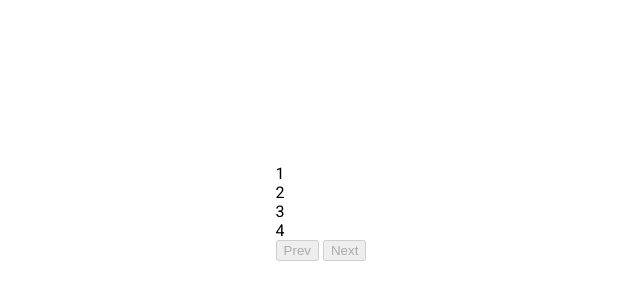
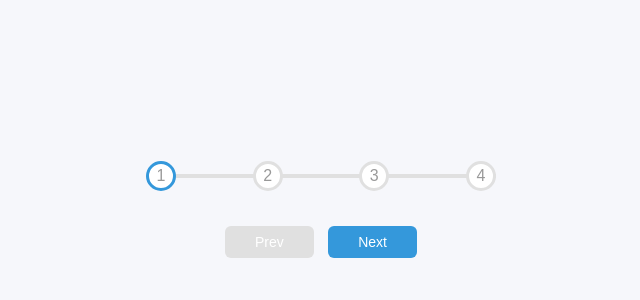
Before and after one commit to Feastmode175/50-projects, a plain HTML site: page progress-steps/index.html in a window 1280 px wide. Shown: the part 188-488 px from the top of the page, without its empty margins (319-959 px from the left). Drawn offline with Linux system fonts and the light colour scheme; a web font is replaced by a local one.

Commit message:
added css styling

```diff
--- a/progress-steps/index.html
+++ b/progress-steps/index.html
@@ -17,7 +17,7 @@
       <div class="circle">4</div>
     </div>
     <button class="btn" id="prev" disabled>Prev</button>
-    <button class="btn" id="next" disabled>Next</button>
+    <button class="btn" id="next">Next</button>
   </div>
 
   <script src="script.js"></script>
--- a/progress-steps/style.css
+++ b/progress-steps/style.css
@@ -1,16 +1,100 @@
-@import url('https://fonts.googleapis.com/css2?family=Roboto:ital,wght@0,400;1,700&display=swap');
+@import url('https://fonts.googleapis.com/css2?family=Muli&display=swap');
+
+:root {
+  --line-border-fill: #3498db;
+  --line-border-empty: #e0e0e0;
+}
 
 * {
   box-sizing: border-box;
 }
 
 body {
-  font-family: 'Roboto', sans-serif;
+  background-color: #f6f7fb;
+  font-family: 'Muli', sans-serif;
   display: flex;
-  flex-direction: column;
   align-items: center;
   justify-content: center;
   height: 100vh;
   overflow: hidden;
   margin: 0;
 }
+
+.container {
+  text-align: center;
+}
+
+.progress-container {
+  display: flex;
+  justify-content: space-between;
+  position: relative;
+  margin-bottom: 30px;
+  max-width: 100%;
+  width: 350px;
+}
+
+.progress-container::before {
+  content: '';
+  background-color: var(--line-border-empty);
+  position: absolute;
+  top: 50%;
+  left: 0;
+  transform: translateY(-50%);
+  height: 4px;
+  width: 100%;
+  z-index: -1;
+  transition: .4s ease;
+}
+
+.progress {
+  background-color: var(--line-border-fill);
+  position: absolute;
+  top: 50%;
+  left: 0;
+  transform: translateY(-50%);
+  height: 4px;
+  width: 0%;
+  z-index: -1;
+  }
+
+  .circle {
+    background-color: #fff;
+    color: #999;
+    border-radius: 50%;
+    height: 30px;
+    width: 30px;
+    display: flex;
+    align-items: center;
+    justify-content: center;
+    border: 3px solid var(--line-border-empty);
+    transition: .4s ease;
+  }
+
+  .circle.active {
+    border-color: var(--line-border-fill);
+  }
+
+  .btn {
+    background-color: var(--line-border-fill);
+    color: #fff;
+    border: 0;
+    border-radius: 6px;
+    cursor: pointer;
+    font-family: inherit;
+    padding: 8px 30px;
+    margin: 5px;
+    font-size: 14px;
+  }
+
+  .btn:active {
+    transform: scale(.98);
+  }
+
+  .btn:focus {
+    outline: 0;
+  }
+
+  .btn:disabled {
+    background-color: var(--line-border-empty);
+    cursor: not-allowed;
+  }
```
